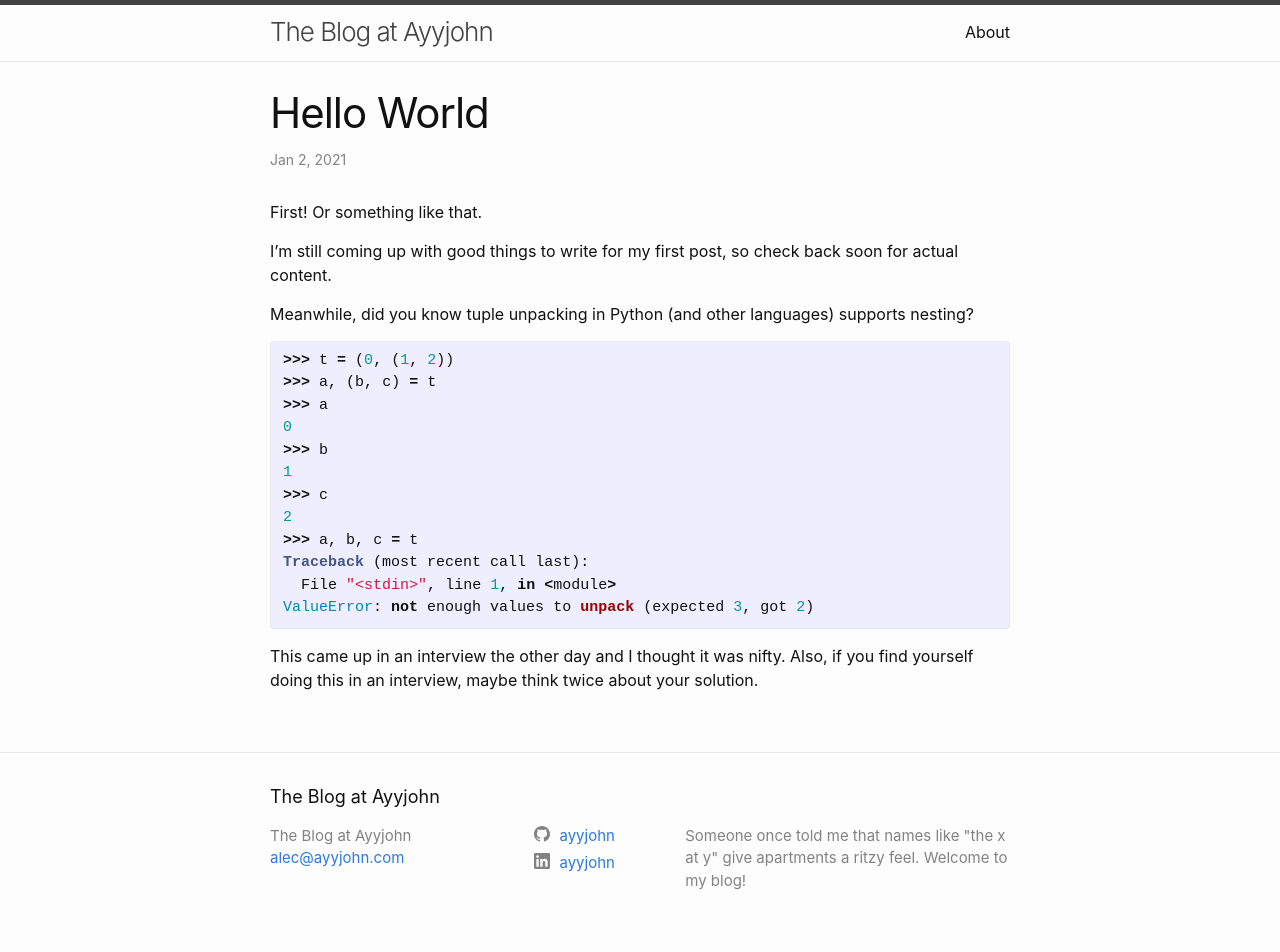
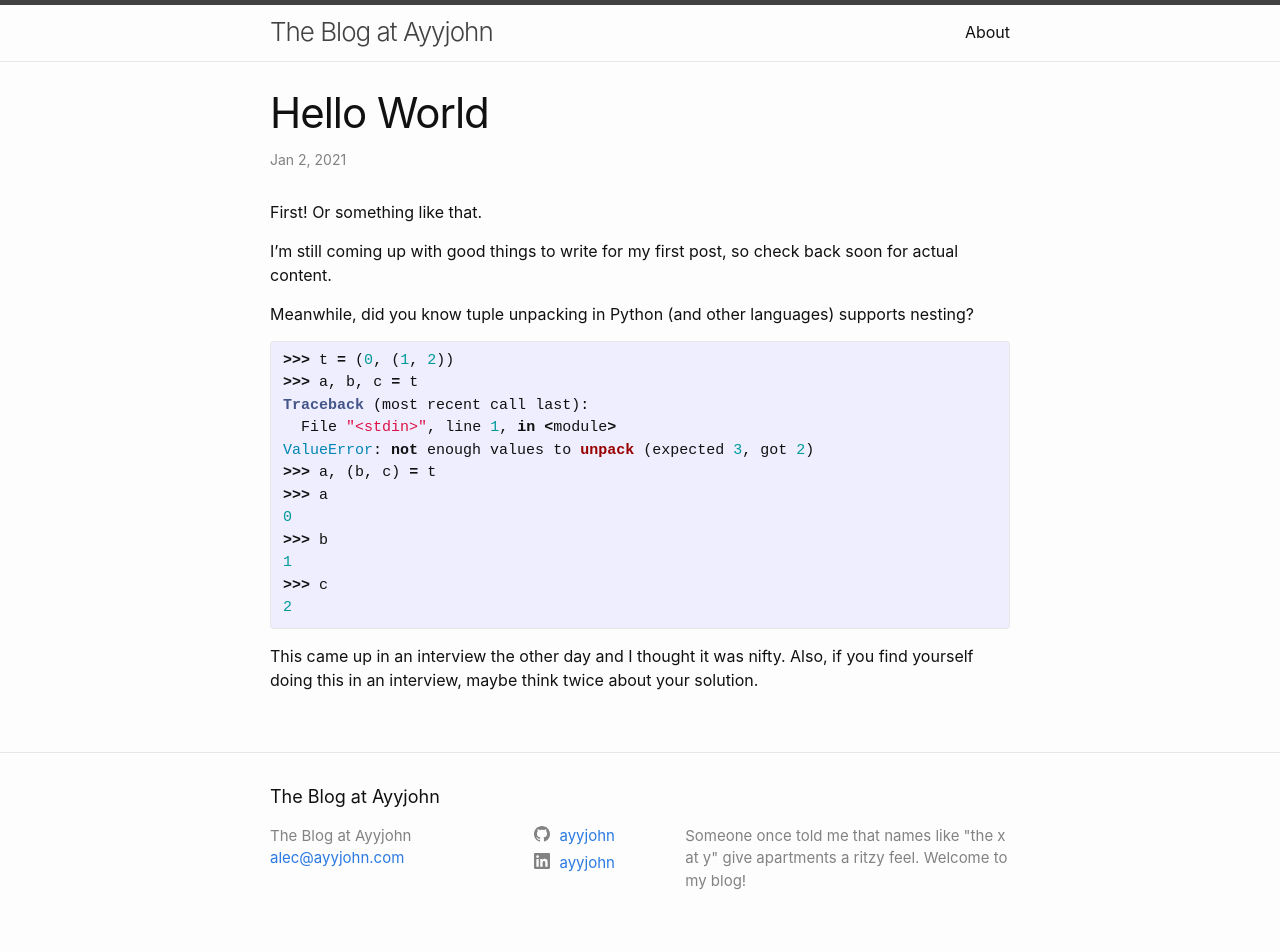
Before and after one commit to ayyjohn/ayyjohn.github.io, a Jekyll site: the page built from _posts/2021-01-02-hello-world.markdown, in a window 1280 px wide. Built offline with Jekyll 4.4.1, drawn with Linux system fonts in a browser that asks for light colours; part of the change alters nothing that is shown.

Commit message:
switch order of code snippet

```diff
--- a/_posts/2021-01-02-hello-world.markdown
+++ b/_posts/2021-01-02-hello-world.markdown
@@ -13,6 +13,10 @@ Meanwhile, did you know tuple unpacking in Python (and other languages) supports
 
 {% highlight python %}
 >>> t = (0, (1, 2))
+>>> a, b, c = t
+Traceback (most recent call last):
+  File "<stdin>", line 1, in <module>
+ValueError: not enough values to unpack (expected 3, got 2)
 >>> a, (b, c) = t
 >>> a
 0
@@ -20,10 +24,6 @@ Meanwhile, did you know tuple unpacking in Python (and other languages) supports
 1
 >>> c
 2
->>> a, b, c = t
-Traceback (most recent call last):
-  File "<stdin>", line 1, in <module>
-ValueError: not enough values to unpack (expected 3, got 2)
 {% endhighlight %}
 
 This came up in an interview the other day and I thought it was nifty.
```
